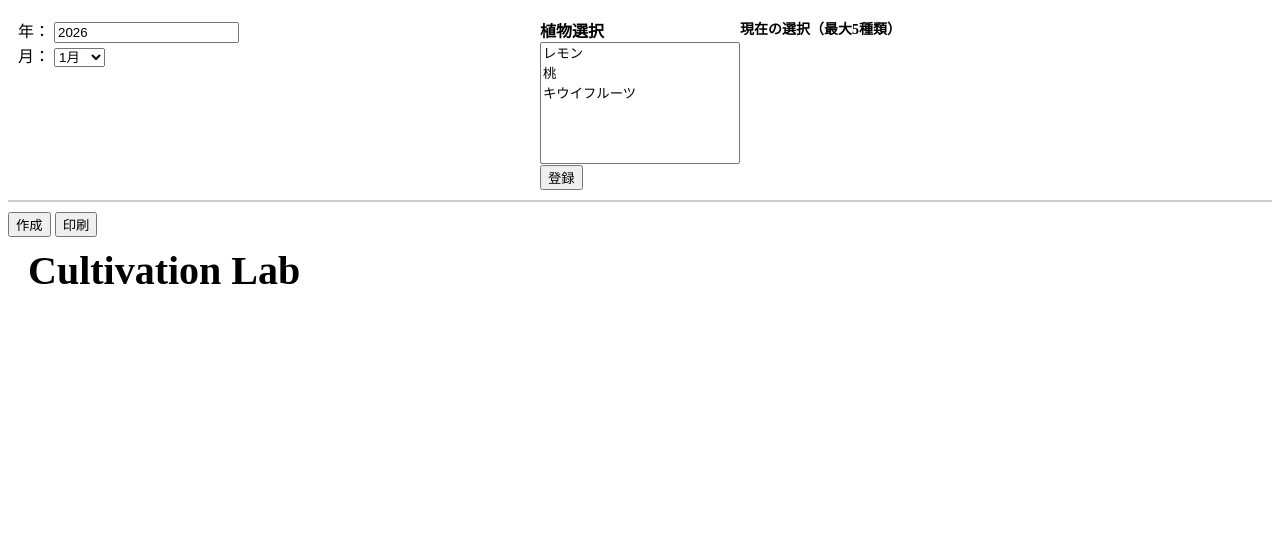
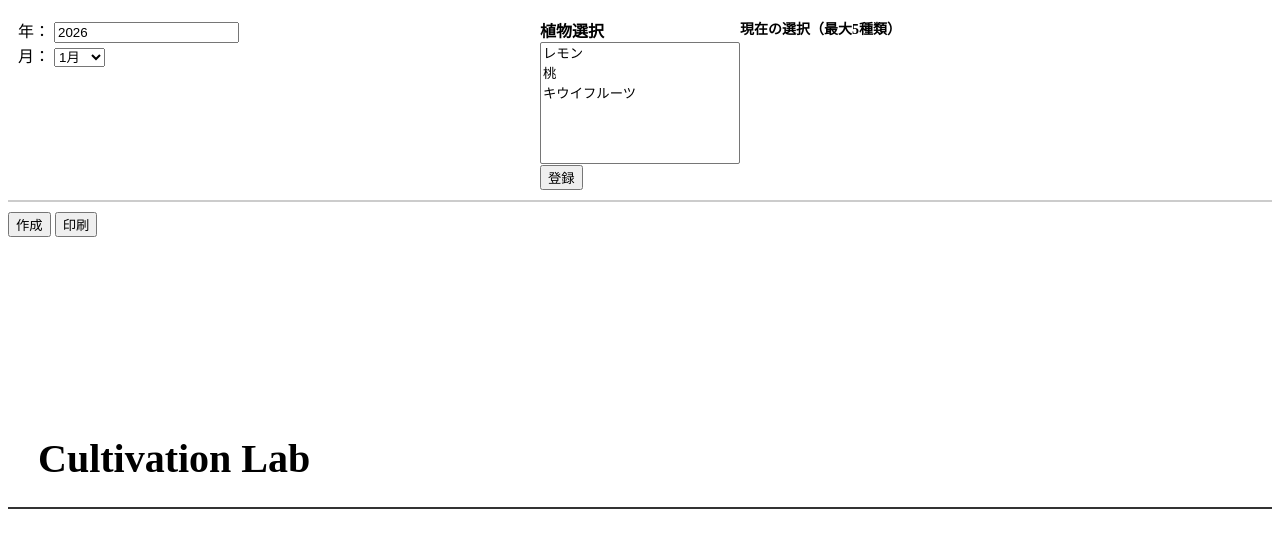
Before and after one commit to shiitake-garden/shiitake-garden.github.io, a Jekyll site: the page contents/calendar/plantcalendar.html, which Jekyll copies as it is, in a window 1280 px wide. Shown: the top 548 px of the page. Built offline with Jekyll 4.4.1, drawn with Linux system fonts in a browser that asks for light colours.

Commit message:
Update plantcalendar.html

```diff
--- a/contents/calendar/plantcalendar.html
+++ b/contents/calendar/plantcalendar.html
@@ -216,13 +216,25 @@
 <!-- ========================= -->
 <!--  情報領域（3分割）        -->
 <!-- ========================= -->
-<div id="info-month">
-  <div class="logo">Cultivation Lab</div>
-  <div class="month-year">
-    <div class="month" id="month-number"></div>
-    <div class="year" id="year-number"></div>
+<div id="info-area">
+
+  <!-- 左：月＋年＋ロゴ -->
+  <div id="info-month">
+    <div class="logo">Cultivation Lab</div>
+    <div class="month-year">
+      <div class="month" id="month-number"></div>
+      <div class="year" id="year-number"></div>
+    </div>
   </div>
+
+  <!-- 中央：季節画像 -->
+  <div id="info-image"></div>
+
+  <!-- 右：植物情報 -->
+  <div id="info-plants"></div>
+
 </div>
+
 <!-- ========================= -->
 <!--  日付領域（カレンダー）   -->
 <!-- ========================= -->
```
